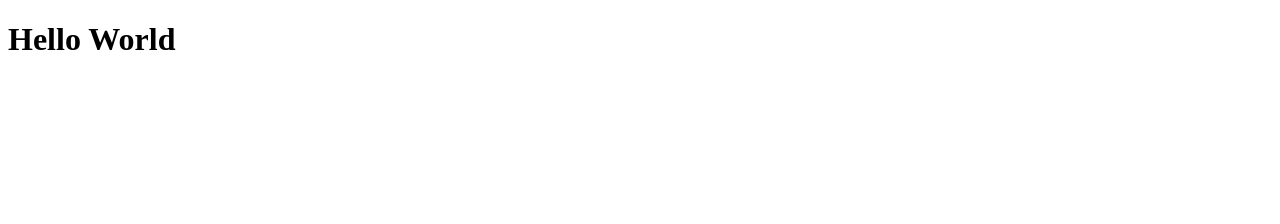
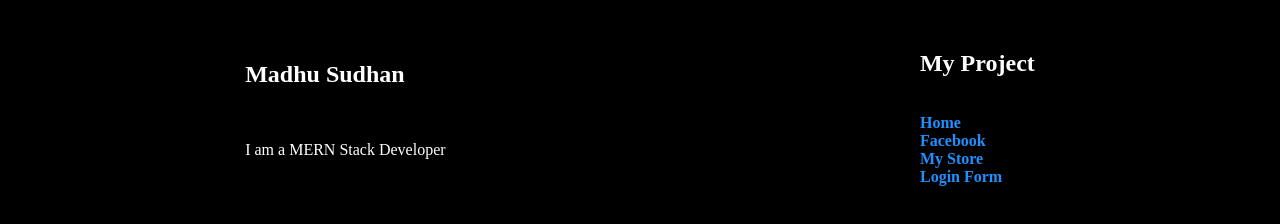
Before and after one commit to MadhuSudhan1207/MadhuSudhan1207.github.io, a plain HTML site: page index.html in a window 1280 px wide. Drawn offline with Linux system fonts and the light colour scheme.

Commit message:
Update index.html

```diff
--- a/index.html
+++ b/index.html
@@ -4,8 +4,38 @@
     <meta charset="UTF-8">
     <meta name="viewport" content="width=device-width, initial-scale=1.0">
     <title>Document</title>
+    <style>
+        *{background-color: black;}
+        a{ text-decoration : none;
+          color:dodgerblue;
+          font-weight:bolder;
+        }
+         .container{
+            display: flex;
+            height: 200px;
+            flex-direction: row;
+            flex-wrap: wrap;
+            justify-content: space-around ;
+           align-items: center;
+        }
+        .container div{color:"white"}
+        h2,p{color:white;}
+        </style>
 </head>
 <body>
-    <h1>Hello World</h1>
+    <div class="container">
+        <div >
+    <h2>Madhu Sudhan</h2><br>
+    <p>I am a MERN Stack Developer</p>
+        </div>
+    <div class="">
+    <h2> My Project</h2><br>
+
+    <a href="#">Home</a><br>
+    <a href="https://MadhuSudhan1207.github.io/index.htm">Facebook</a><br>
+    <a href="https://MadhuSudhan1207.github.io/ecomm-react/">My Store</a><br>
+        <a href="https://MadhuSudhan1207.github.io/myapp1/">Login Form</a>
+        </div>
+        </div>
 </body>
 </html>
```
